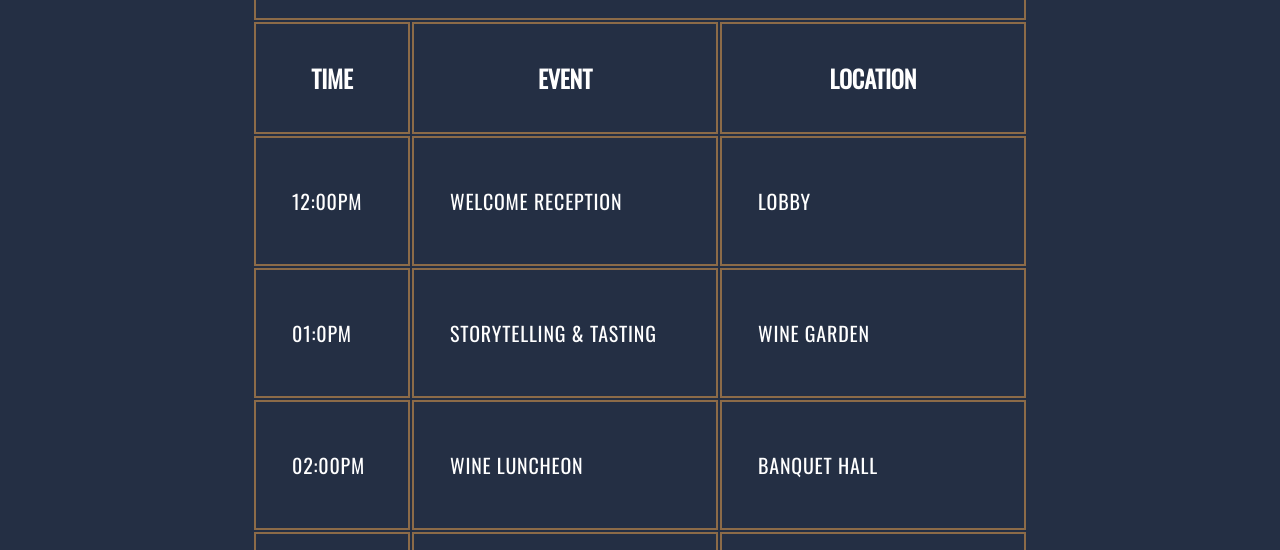
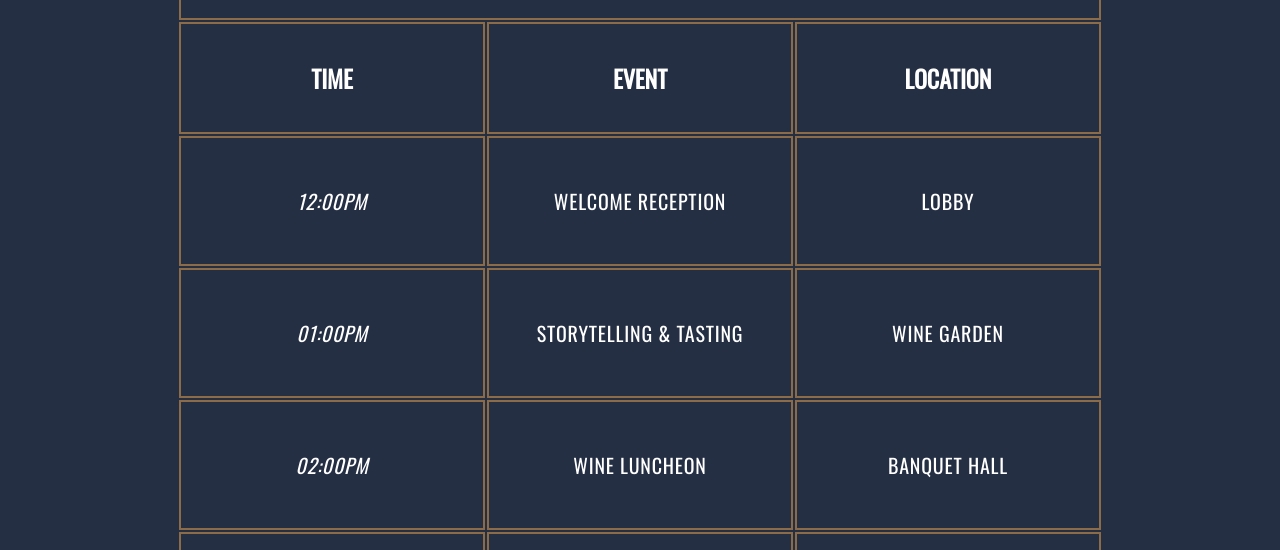
Before and after one commit to imjayapple/Wine-Festival, a plain HTML site: page index.html in a window 1280 px wide. Shown: the part 250-800 px from the top of the page. Drawn offline with nearby package versions, Linux system fonts and the light colour scheme.

Commit message:
Fixed alignment issues with text no appearing in the center, stylized time cell data

```diff
--- a/index.html
+++ b/index.html
@@ -37,7 +37,7 @@
                     <td><h3>Lobby</h3></td>
                 </tr>
                 <tr>
-                    <td class="left"><h3>01:0PM</h3></td>
+                    <td class="left"><h3>01:00PM</h3></td>
                     <td><h3>Storytelling & Tasting</h3></td>
                     <td><h3>Wine Garden</h3></td>
                 </tr>
--- a/style.css
+++ b/style.css
@@ -26,8 +26,8 @@ body {
     font-size: 20px;
     padding: 15px;
     text-transform: uppercase;
-    text-align: left;
-    margin-left: 20px;
+    text-align: center;
+    margin-left: 0px;
     font-weight: 500;
     line-height: 2.7;
     letter-spacing: 0.8px;
@@ -45,6 +45,7 @@ body {
   td {
     border: 2px solid #8c6b48;
     width: 300px;
+    text-align: left;
   }
 
   footer {
@@ -70,5 +71,7 @@ body {
 
 
   .left {
-    width: 150px;
+    font-style: italic;
+    font-weight: 20px;
+    color: #CCFFFFF;
   }
```
